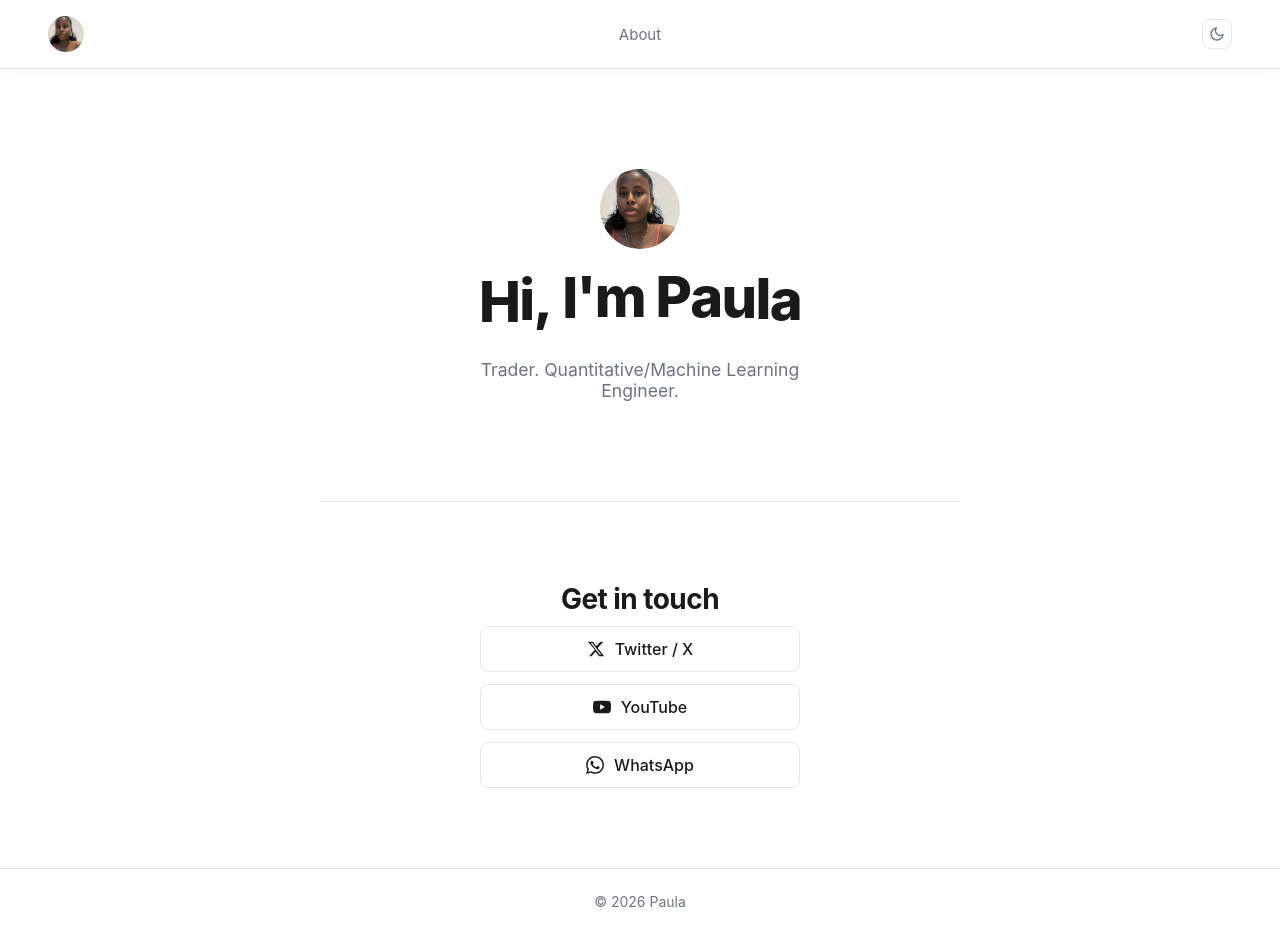
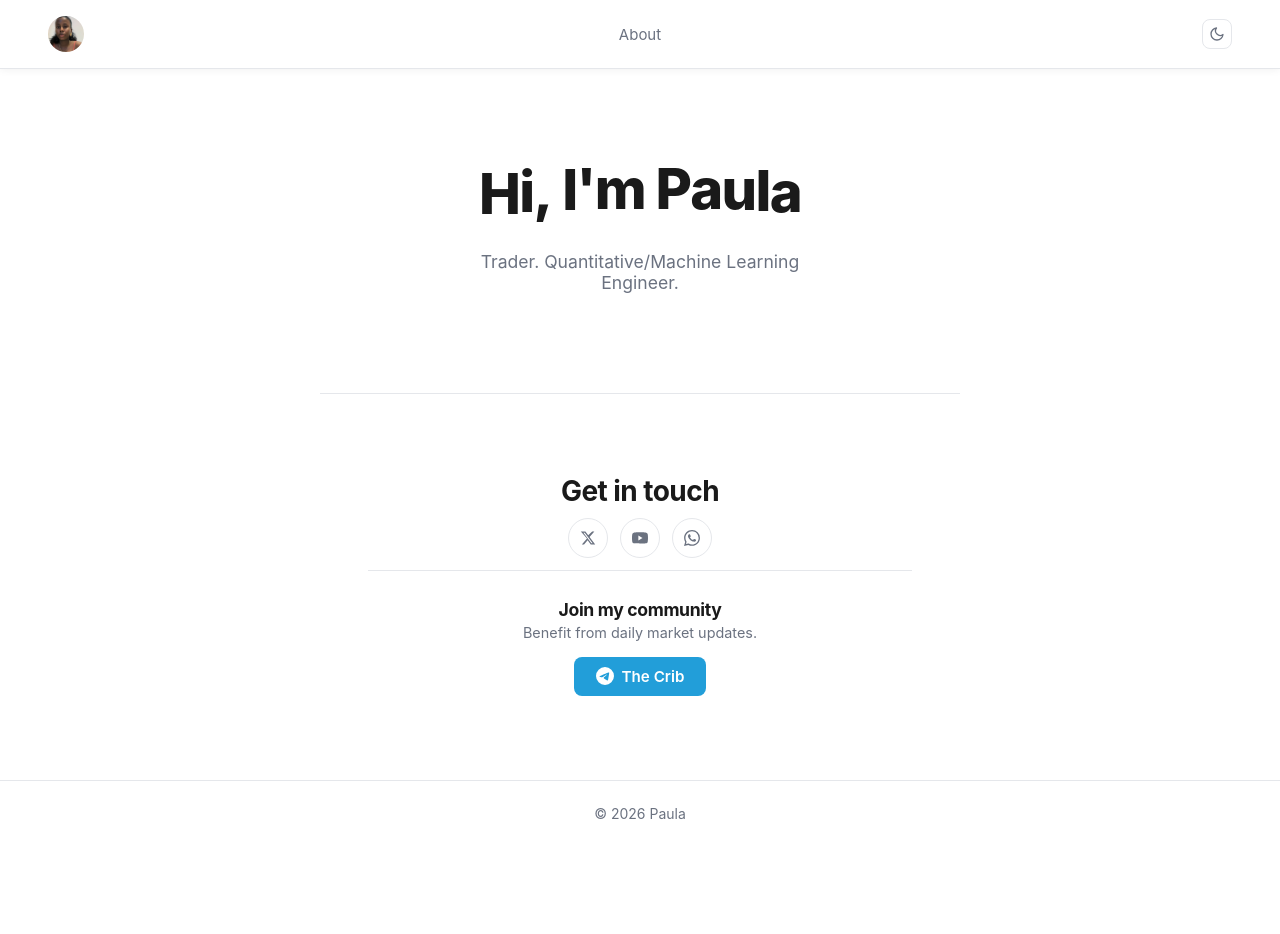
Before and after one commit to Glorycodess/Paula, a React (Vite) app: page / in a window 1280 px wide. After the commit the page ends 846 px from the top, so only its background shows below. Built offline with nearby package versions, Linux system fonts and the light colour scheme.

Commit message:
update something

```diff
--- a/index.html
+++ b/index.html
@@ -1,5 +1,5 @@
 <!doctype html>
-<html lang="en">
+<html lang="en" data-theme="light">
   <head>
     <meta charset="UTF-8" />
     <link rel="icon" type="image/svg+xml" href="/favicon.svg" />
--- a/src/App.css
+++ b/src/App.css
@@ -203,46 +203,89 @@ main {
   font-size: 1rem;
 }
 
-.contact-links {
+.social-icons {
   list-style: none;
   display: flex;
-  flex-direction: column;
-  align-items: center;
+  flex-direction: row;
+  justify-content: center;
   gap: 12px;
 }
 
-.contact-links li {
-  width: 100%;
+.social-icons a {
   display: flex;
+  align-items: center;
   justify-content: center;
+  width: 40px;
+  height: 40px;
+  border-radius: 50%;
+  border: 1px solid var(--border);
+  color: var(--text-muted);
+  text-decoration: none;
+  transition: color 0.2s, border-color 0.2s, background 0.2s;
 }
 
-.contact-links a {
+.social-icons a:hover {
+  color: var(--text);
+  border-color: var(--text-muted);
+  background: rgba(0, 0, 0, 0.04);
+}
+
+[data-theme="dark"] .social-icons a:hover {
+  background: rgba(255, 255, 255, 0.05);
+}
+
+.social-icons svg {
+  width: 16px;
+  height: 16px;
+  flex-shrink: 0;
+}
+
+.telegram-btn {
   display: inline-flex;
   align-items: center;
-  justify-content: center;
-  gap: 10px;
-  color: var(--text);
+  gap: 8px;
+  background: #229ED9;
+  color: #ffffff;
   text-decoration: none;
-  font-size: 1rem;
-  font-weight: 500;
-  padding: 12px 16px;
-  border: 1px solid var(--border);
+  font-size: 0.95rem;
+  font-weight: 600;
+  padding: 10px 22px;
   border-radius: 8px;
-  transition: border-color 0.2s, background 0.2s;
-  width: 100%;
-  max-width: 320px;
+  transition: background 0.2s;
 }
 
-.contact-links a:hover {
-  border-color: var(--accent);
-  background: #f9fafb;
+.telegram-btn:hover {
+  background: #1a8ec2;
 }
 
-.contact-links svg {
+.telegram-btn svg {
   width: 18px;
   height: 18px;
   flex-shrink: 0;
+}
+
+.contact-divider {
+  border: none;
+  border-top: 1px solid var(--border);
+  width: 100%;
+  margin: 12px 0;
+}
+
+.contact-community {
+  padding: 16px 0 4px;
+}
+
+.contact-community h3 {
+  font-size: 1.1rem;
+  font-weight: 700;
+  letter-spacing: -0.02em;
+  margin-bottom: 4px;
+}
+
+.contact-community p {
+  color: var(--text-muted);
+  font-size: 0.9rem;
+  margin-bottom: 16px;
 }
 
 /* Footer */
--- a/src/App.jsx
+++ b/src/App.jsx
@@ -6,9 +6,6 @@ function HomePage() {
   return (
     <main>
       <section id="hero">
-        <div className="hero-avatar">
-          <img src="/Paula.JPG" alt="Paula" />
-        </div>
         <h1 className="wave-text" aria-label="Hi, I'm Paula">
           {"Hi, I'm Paula".split('').map((char, i) => (
             <span key={i} style={{ animationDelay: `${i * 0.07}s` }}>
@@ -21,32 +18,40 @@ function HomePage() {
 
       <section id="contact">
         <h2>Get in touch</h2>
-        <ul className="contact-links">
+        <ul className="social-icons">
           <li>
-            <a href="https://x.com/iambigpaula" target="_blank" rel="noopener noreferrer">
+            <a href="https://x.com/iambigpaula" target="_blank" rel="noopener noreferrer" aria-label="Twitter / X">
               <svg viewBox="0 0 24 24" fill="currentColor" aria-hidden="true">
                 <path d="M18.244 2.25h3.308l-7.227 8.26 8.502 11.24H16.17l-4.714-6.231-5.401 6.231H2.747l7.73-8.835L1.254 2.25H8.08l4.253 5.622zm-1.161 17.52h1.833L7.084 4.126H5.117z"/>
               </svg>
-              Twitter / X
             </a>
           </li>
           <li>
-            <a href="https://www.youtube.com/@iambigpaula" target="_blank" rel="noopener noreferrer">
+            <a href="https://www.youtube.com/@iambigpaula" target="_blank" rel="noopener noreferrer" aria-label="YouTube">
               <svg viewBox="0 0 24 24" fill="currentColor" aria-hidden="true">
                 <path d="M23.498 6.186a3.016 3.016 0 00-2.122-2.136C19.505 3.545 12 3.545 12 3.545s-7.505 0-9.377.505A3.017 3.017 0 00.502 6.186C0 8.07 0 12 0 12s0 3.93.502 5.814a3.016 3.016 0 002.122 2.136c1.871.505 9.376.505 9.376.505s7.505 0 9.377-.505a3.015 3.015 0 002.122-2.136C24 15.93 24 12 24 12s0-3.93-.502-5.814zM9.545 15.568V8.432L15.818 12l-6.273 3.568z"/>
               </svg>
-              YouTube
             </a>
           </li>
           <li>
-            <a href="https://wa.link/k11ta3" target="_blank" rel="noopener noreferrer">
+            <a href="https://wa.link/k11ta3" target="_blank" rel="noopener noreferrer" aria-label="WhatsApp">
               <svg viewBox="0 0 24 24" fill="currentColor" aria-hidden="true">
                 <path d="M17.472 14.382c-.297-.149-1.758-.867-2.03-.967-.273-.099-.471-.148-.67.15-.197.297-.767.966-.94 1.164-.173.199-.347.223-.644.075-.297-.15-1.255-.463-2.39-1.475-.883-.788-1.48-1.761-1.653-2.059-.173-.297-.018-.458.13-.606.134-.133.298-.347.446-.52.149-.174.198-.298.298-.497.099-.198.05-.371-.025-.52-.075-.149-.669-1.612-.916-2.207-.242-.579-.487-.5-.669-.51-.173-.008-.371-.01-.57-.01-.198 0-.52.074-.792.372-.272.297-1.04 1.016-1.04 2.479 0 1.462 1.065 2.875 1.213 3.074.149.198 2.096 3.2 5.077 4.487.709.306 1.262.489 1.694.625.712.227 1.36.195 1.871.118.571-.085 1.758-.719 2.006-1.413.248-.694.248-1.289.173-1.413-.074-.124-.272-.198-.57-.347m-5.421 7.403h-.004a9.87 9.87 0 01-5.031-1.378l-.361-.214-3.741.982.998-3.648-.235-.374a9.86 9.86 0 01-1.51-5.26c.001-5.45 4.436-9.884 9.888-9.884 2.64 0 5.122 1.03 6.988 2.898a9.825 9.825 0 012.893 6.994c-.003 5.45-4.437 9.884-9.885 9.884m8.413-18.297A11.815 11.815 0 0012.05 0C5.495 0 .16 5.335.157 11.892c0 2.096.547 4.142 1.588 5.945L.057 24l6.305-1.654a11.882 11.882 0 005.683 1.448h.005c6.554 0 11.89-5.335 11.893-11.893a11.821 11.821 0 00-3.48-8.413z"/>
               </svg>
-              WhatsApp
             </a>
           </li>
         </ul>
+        <hr className="contact-divider" />
+        <div className="contact-community">
+          <h3>Join my community</h3>
+          <p>Benefit from daily market updates.</p>
+          <a href="https://t.me/theecrib" target="_blank" rel="noopener noreferrer" className="telegram-btn">
+            <svg viewBox="0 0 24 24" fill="currentColor" aria-hidden="true">
+              <path d="M11.944 0A12 12 0 0 0 0 12a12 12 0 0 0 12 12 12 12 0 0 0 12-12A12 12 0 0 0 12 0a12 12 0 0 0-.056 0zm4.962 7.224c.1-.002.321.023.465.14a.506.506 0 0 1 .171.325c.016.093.036.306.02.472-.18 1.898-.962 6.502-1.36 8.627-.168.9-.499 1.201-.82 1.23-.696.065-1.225-.46-1.9-.902-1.056-.693-1.653-1.124-2.678-1.8-1.185-.78-.417-1.21.258-1.91.177-.184 3.247-2.977 3.307-3.23.007-.032.014-.15-.056-.212s-.174-.041-.249-.024c-.106.024-1.793 1.14-5.061 3.345-.48.33-.913.49-1.302.48-.428-.008-1.252-.241-1.865-.44-.752-.245-1.349-.374-1.297-.789.027-.216.325-.437.893-.663 3.498-1.524 5.83-2.529 6.998-3.014 3.332-1.386 4.025-1.627 4.476-1.635z"/>
+            </svg>
+            The Crib
+          </a>
+        </div>
       </section>
     </main>
   )
```
